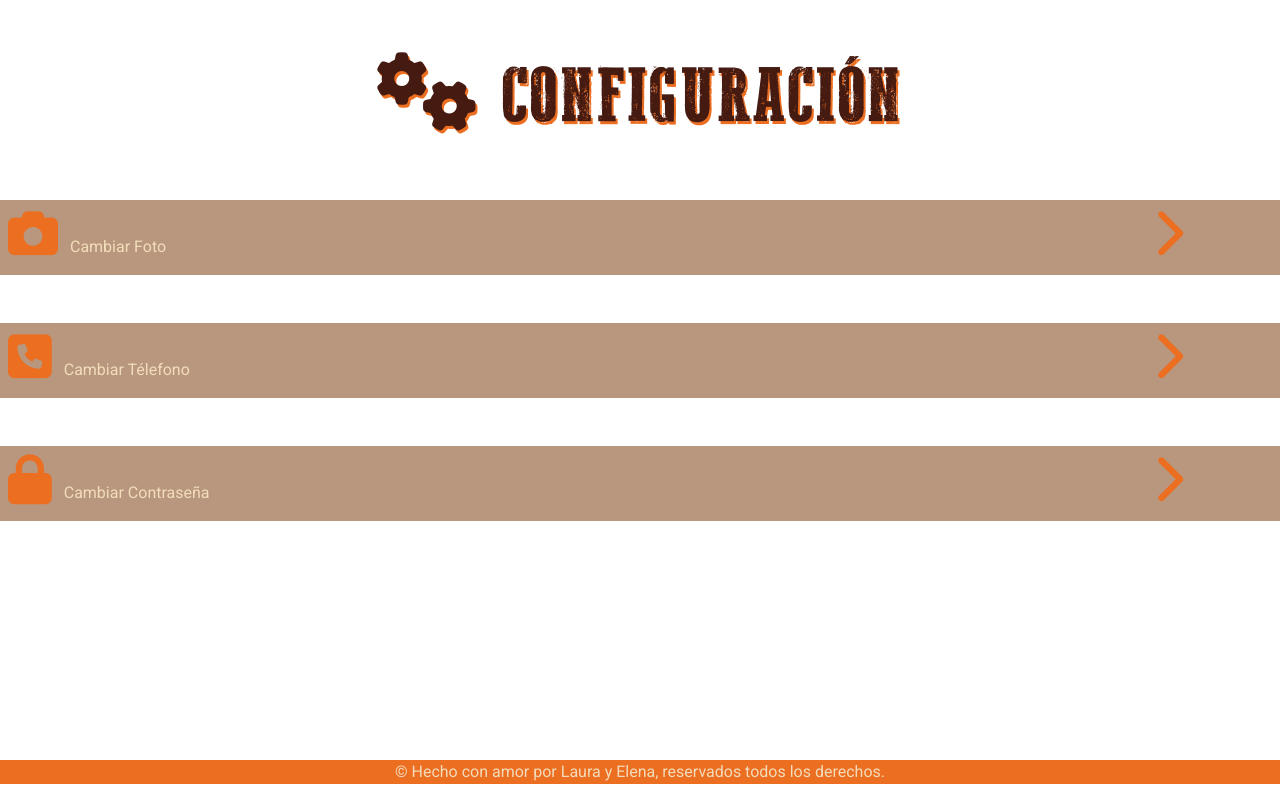
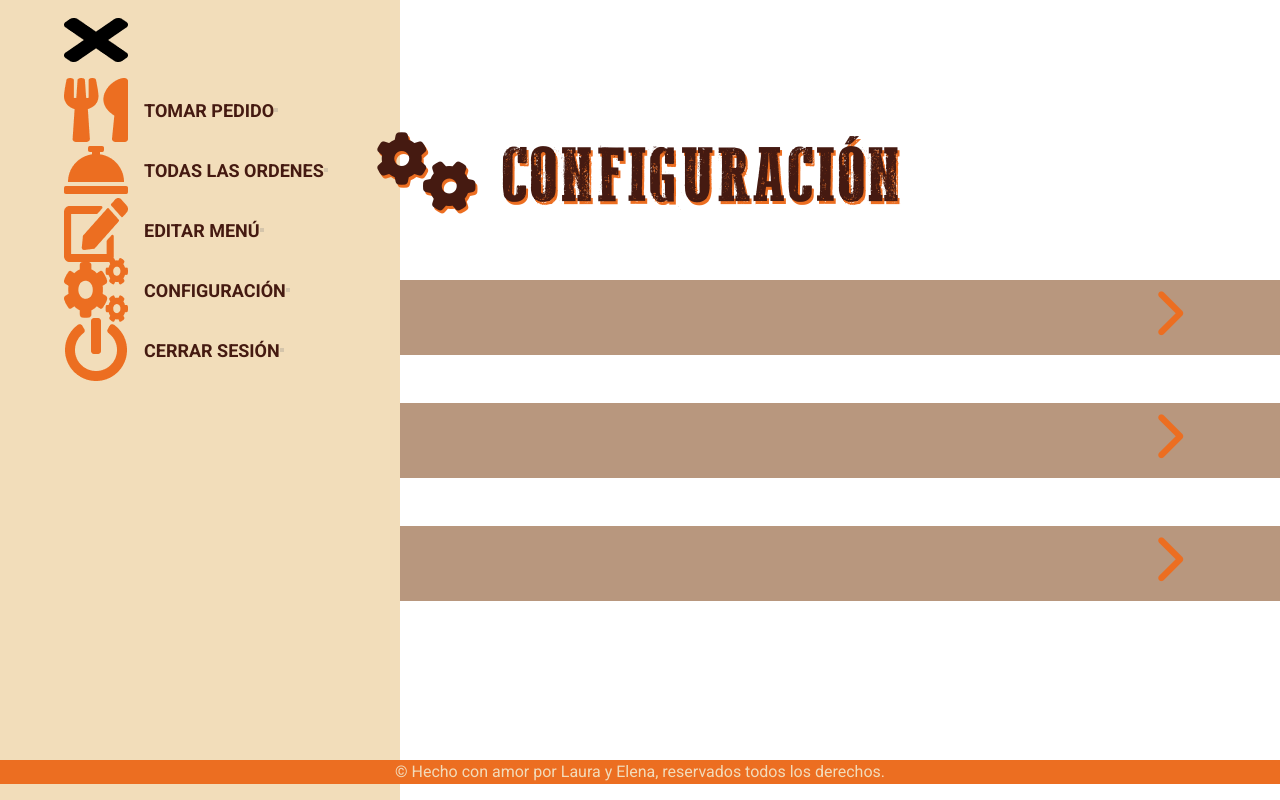
Before and after one commit to lyvargast/Grupo16PracticaKuepa, a React (Create React App) app: page /configuracion in a window 1280 px wide. Built offline with nearby package versions, Linux system fonts and the light colour scheme.

Commit message:
se agregan cambios en navbar y selec mesa

```diff
--- a/src/components/BodyMesas/bodymesas.js
+++ b/src/components/BodyMesas/bodymesas.js
@@ -9,9 +9,11 @@ import table7 from './table7.png';
 import table8 from './table8.png';
 import izq from './izq.png'
 import der from './der.png'
+import NavBar from '../NavBar/navbar';
 function BodyMesas(){
 	return (
 		<div className="container-fluid overflow-hidden fondobodymesas">
+            <NavBar />
 			<section>
                 <div className=" row text-center">
                     <img src={izq} alt="Foto planta" className="col-4 col-md-4 col-lg-4 fotoplanta mt-5"/>
@@ -21,22 +23,22 @@ function BodyMesas(){
 
                     <div className="row text-center">
                             <div className="col-6 col-md-3 col-lg-3 cajasmesas">
-                                <a href="#">
+                                <a href={`/menu`}>
                                     <img src={table1} alt="Foto número" className="table"/>
                                 </a>
                             </div>
                             <div className="col-6 col-md-3 col-lg-3 cajasmesas">
-                                <a href="#">
+                                <a href={`/menu`}>
                                     <img src={table2} alt="Foto número" className="table"/>
                                 </a>
                             </div>
                             <div className="col-6 col-md-3 col-lg-3 cajasmesas">
-                                <a href="#">
+                                <a href={`/menu`}>
                                 <img src={table3} alt="Foto número" className="table"/>
                                 </a>
                             </div>
                             <div className="col-6 col-md-3 col-lg-3 cajasmesas">
-                                <a href="#">
+                                <a href={`/menu`}>
                                 <img src={table4} alt="Foto número" className="table"/>
                                 </a>
                             </div>
--- a/src/components/NavBar/navbar.css
+++ b/src/components/NavBar/navbar.css
@@ -11,13 +11,13 @@
 }
 .nav-menu{
     background-color: #f2ddba;
-    width: 250px;
+    width:400px;
     height: 100vh;
     display: flex;
     justify-content: center;
     position: fixed;
     top: 0;
-    left: -100%;
+   /* left: -100%;*/
     transition: 850ms;
 }
 .nav-menu.active{
@@ -35,13 +35,14 @@
 .nav-text a{
     text-decoration: none;
     color:#451A11;
-    font-size: 20px;
+    font-size: 18px;
     width:95%;
     height: 100%;
     display: flex;
     align-items: center;
     padding:0 16px;
     border-radius: 4px;
+    font-weight: bold;
 }
 .nav-menu-items{
     width: 100%;
--- a/src/components/NavBar/navbar.js
+++ b/src/components/NavBar/navbar.js
@@ -21,8 +21,8 @@ function NavBar(){
                     </Link>
                 </div>
                    <nav className={sidebar ? 'nav-menu-active' : 'nav-menu'}>
-                        <ul className='nav-menu-items'>
-                            <li className="navbar-toggle ">
+                        <ul className='nav-menu-items '>
+                            <li className="navbar-toggle py-3">
                                 <Link to="#" className="menu-bars">
                                 <img src={equis}/>
                                 </Link>
@@ -34,6 +34,7 @@ function NavBar(){
                                         <Link to={item.path}>
                                             {item.img}
                                             <span>{item.titulo}</span>
+                                            <hr />
                                         </Link>
                                     </li>
                                 )
--- a/src/pages/Configuracion/configuracion.js
+++ b/src/pages/Configuracion/configuracion.js
@@ -1,9 +1,13 @@
 import './configuracion.css';
 import Footer from '../../components/Footer/footer'
+import  NavBar  from '../../components/NavBar/navbar'
 function Configuracion(){
 	return(
+
 	<div className="container-fluid">
+        <NavBar />
         <div >
+
             <div className="text-center mt-5">
                 <h1 className="tituloconfi"><i className="fas fa-cogs"></i> CONFIGURACIÓN</h1>
             </div>
```
Also changed, not shown: src/components/NavBar/SidebarData.js (+4 -4 lines).
